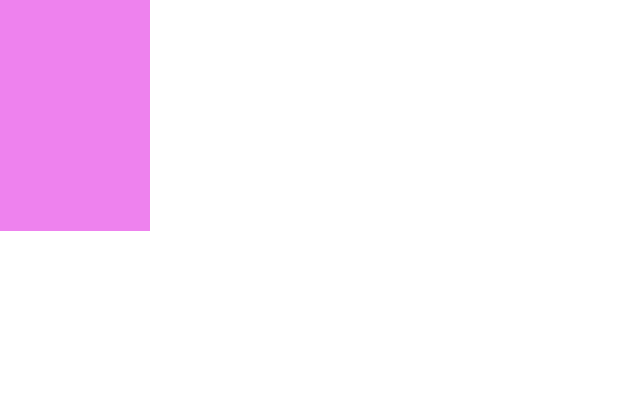
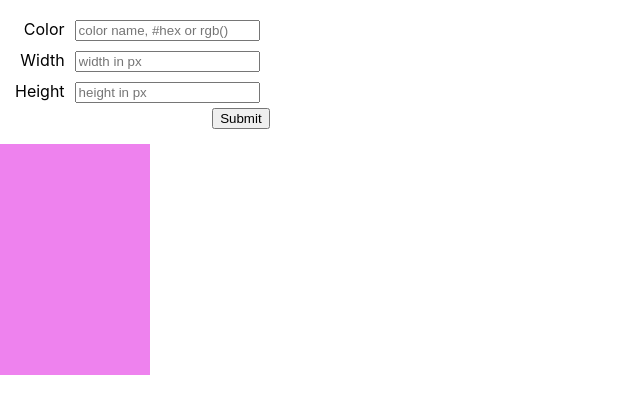
Before and after one commit to Salv4d/colorboxmaker, a React (Create React App) app: page / in a window 1280 px wide. Shown: the top 414 px of the page, without its empty margins (0-640 px from the left). Built offline with nearby package versions, Linux system fonts and the light colour scheme.

Commit message:
track changes in the form with state

```diff
--- a/src/BoxList.js
+++ b/src/BoxList.js
@@ -1,5 +1,6 @@
 import { Component } from "react";
 import Box from "./Box";
+import NewBoxForm from "./NewBoxForm";
 
 class BoxList extends Component {
   constructor(props) {
@@ -10,9 +11,9 @@ class BoxList extends Component {
   }
 
   render() {
-    console.log(this.state.boxList);
     return (
       <div>
+        <NewBoxForm />
         {this.state.boxList.map((val, idx) => (
           <Box
             key={idx}
--- /dev/null
+++ b/src/NewBoxForm.css
@@ -0,0 +1,17 @@
+.NewBoxForm {
+  display: flex;
+  flex-direction: column;
+  align-items: flex-start;
+  margin: 15px;
+}
+
+.NewBoxForm-form {
+  display: flex;
+  flex-direction: column;
+  flex-wrap: wrap;
+  align-items: flex-end;
+}
+
+input {
+  margin: 5px 10px;
+}
--- /dev/null
+++ b/src/NewBoxForm.js
@@ -0,0 +1,73 @@
+import { Component } from "react";
+import "./NewBoxForm.css";
+
+class NewBoxForm extends Component {
+  constructor(props) {
+    super(props);
+    this.state = this.state = {
+      color: "",
+      width: "",
+      height: "",
+    };
+
+    this.handleSubmit = this.handleSubmit.bind(this);
+    this.handleChange = this.handleChange.bind(this);
+  }
+
+  handleChange(evt) {
+    const { name, value } = evt.target;
+
+    this.setState(() => ({ [name]: value }));
+  }
+
+  handleSubmit(evt) {
+    evt.preventDefault();
+
+    console.log(evt.target);
+  }
+
+  render() {
+    return (
+      <div className="NewBoxForm">
+        <form className="NewBoxForm-form" onSubmit={this.handleSubmit}>
+          <label htmlFor="color">
+            Color
+            <input
+              id="color"
+              name="color"
+              type="text"
+              value={this.state.color}
+              onChange={this.handleChange}
+              placeholder="color name, #hex or rgb()"
+            />
+          </label>
+          <label htmlFor="width">
+            Width
+            <input
+              id="width"
+              name="width"
+              type="number"
+              value={this.state.width}
+              onChange={this.handleChange}
+              placeholder="width in px"
+            />
+          </label>
+          <label htmlFor="height">
+            Height
+            <input
+              id="height"
+              name="height"
+              type="number"
+              value={this.state.height}
+              onChange={this.handleChange}
+              placeholder="height in px"
+            />
+          </label>
+          <button>Submit</button>
+        </form>
+      </div>
+    );
+  }
+}
+
+export default NewBoxForm;
```
